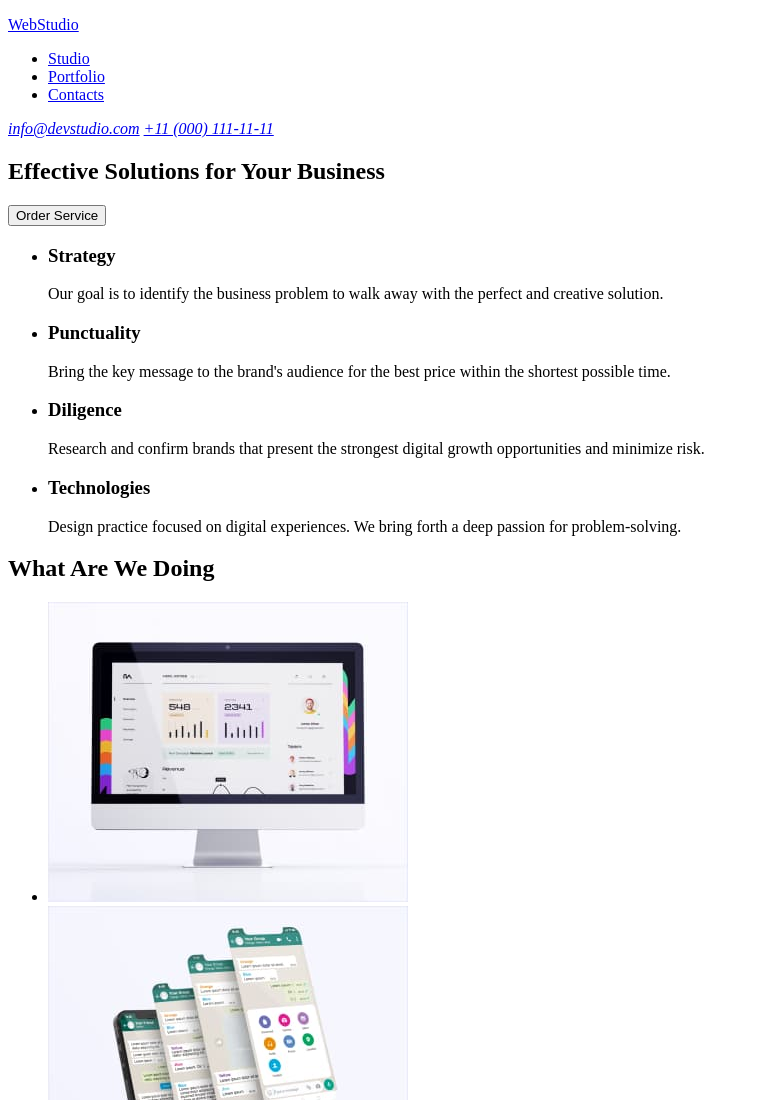
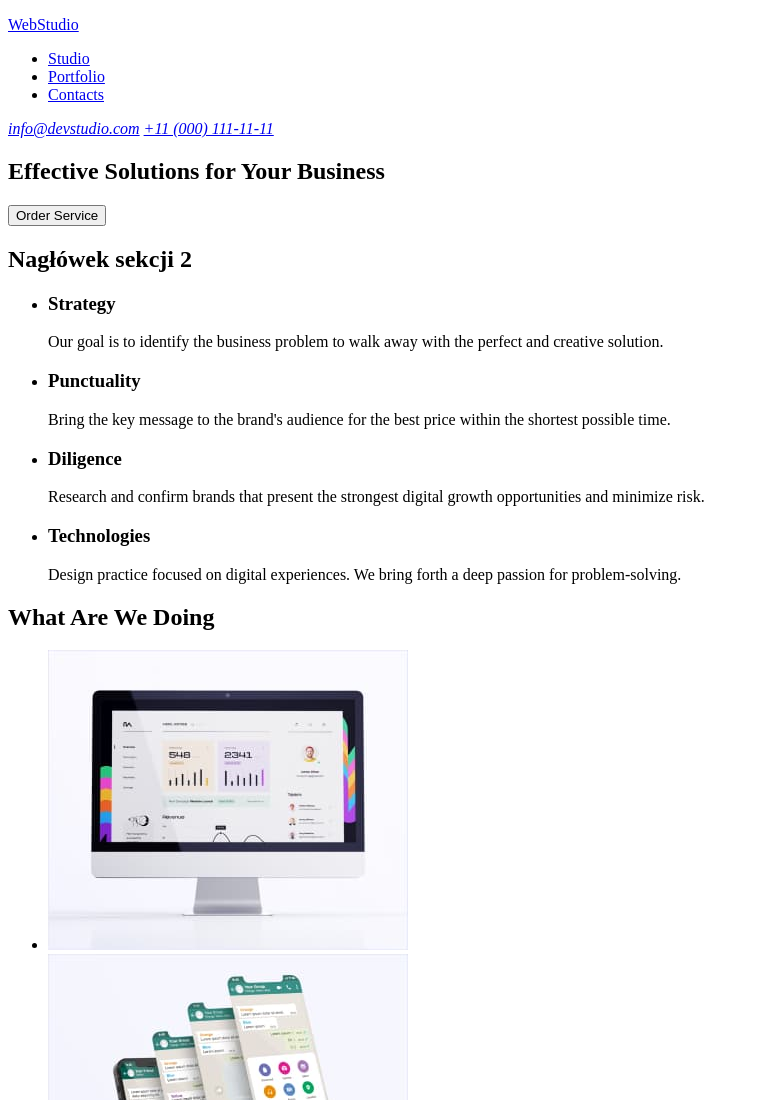
Before and after one commit to MarcinJaroszewicz/goit-markup-hw-01, a plain HTML site: page index.html in a window 1280 px wide. Shown: the top 1100 px of the page, without its empty margins (0-759 px from the left). Drawn offline with Linux system fonts and the light colour scheme.

Commit message:
Update index.html

```diff
--- a/index.html
+++ b/index.html
@@ -34,6 +34,7 @@
         <button type="button">Order Service</button>
       </section>
       <section>
+        <h2>Nagłówek sekcji 2</h2>
         <ul>
           <li>
             <h3>Strategy</h3>
```
